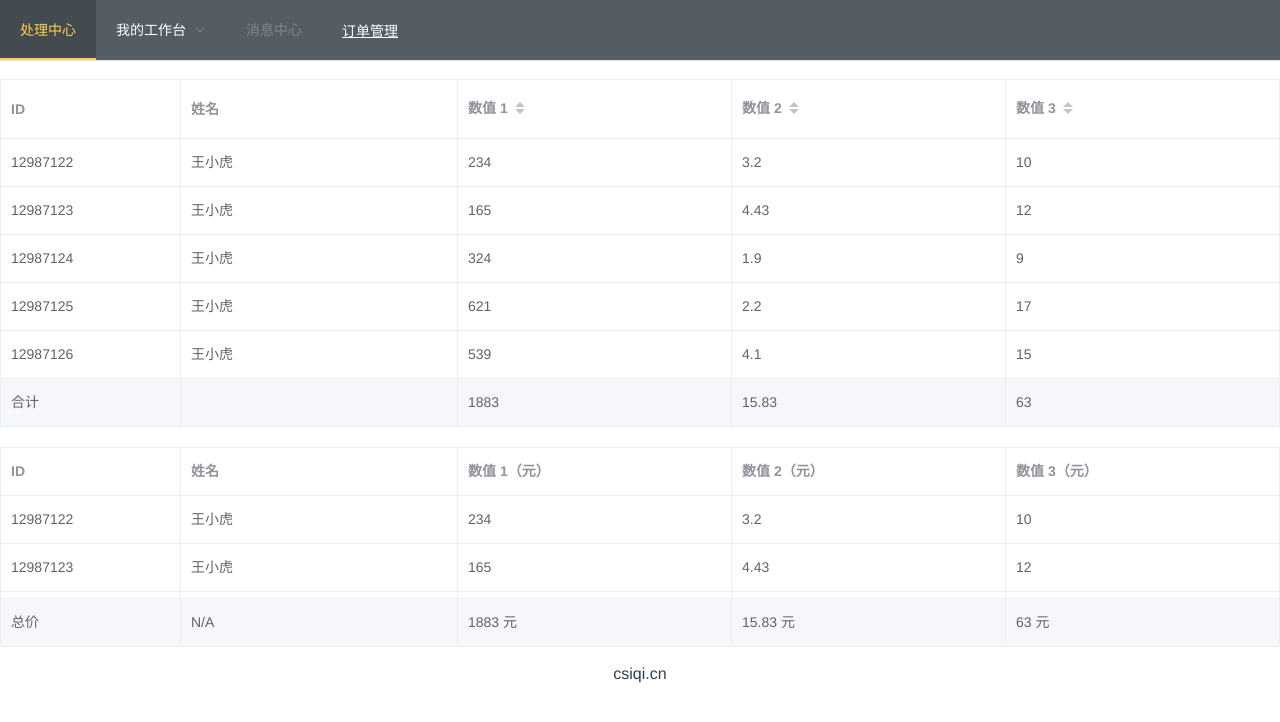
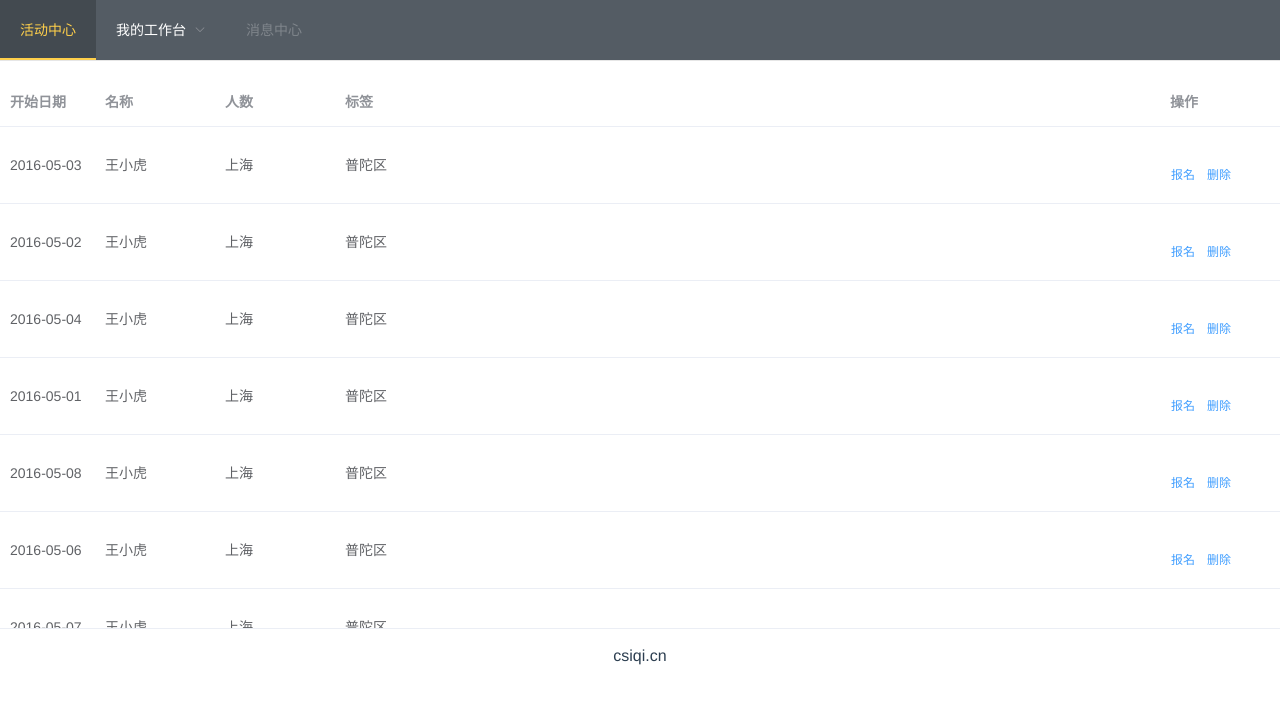
Before and after one commit to leo07051004/csiqi_web_vue, a Vue app in the folder javalsj-vue/: page /#/index in a window 1280 px wide. Shown: the top 722 px of the page. Built offline with nearby package versions, Linux system fonts and the light colour scheme.

Commit message:
增加活动列表页，活动编辑页

```diff
--- a/javalsj-vue/config/index.js
+++ b/javalsj-vue/config/index.js
@@ -12,7 +12,7 @@ module.exports = {
     assetsPublicPath: '/',
     proxyTable: {
       '/api': {
-        target: 'https://localhost:8081',
+        target: 'https://127.0.0.1:8081',
         changeOrigin: true,
         pathRewrite: {
           '^/api': ''
@@ -21,7 +21,7 @@ module.exports = {
     },
 
     // Various Dev Server settings
-    host: 'localhost', // can be overwritten by process.env.HOST
+    host: '127.0.0.1', // can be overwritten by process.env.HOST
     port: 8080, // can be overwritten by process.env.PORT, if port is in use, a free one will be determined
     autoOpenBrowser: false,
     errorOverlay: true,
--- a/javalsj-vue/package.json
+++ b/javalsj-vue/package.json
@@ -10,6 +10,7 @@
     "build": "node build/build.js"
   },
   "dependencies": {
+    "axios": "^0.19.0",
     "element-ui": "^2.10.1",
     "vue": "^2.5.2",
     "vue-router": "^3.0.1"
--- a/javalsj-vue/src/components/common/BlogHeader.vue
+++ b/javalsj-vue/src/components/common/BlogHeader.vue
@@ -26,7 +26,7 @@
       background-color="#545c64"
       text-color="#fff"
       active-text-color="#ffd04b">
-      <el-menu-item index="1">处理中心</el-menu-item>
+      <el-menu-item index="1">活动中心</el-menu-item>
       <el-submenu index="2">
         <template slot="title">我的工作台</template>
         <el-menu-item index="2-1">选项1</el-menu-item>
@@ -40,7 +40,7 @@
         </el-submenu>
       </el-submenu>
       <el-menu-item index="3" disabled>消息中心</el-menu-item>
-      <el-menu-item index="4"><a href="#" target="_blank">订单管理</a></el-menu-item>
+      <!--<el-menu-item index="4"><a href="#" target="_blank">订单管理</a></el-menu-item>-->
     </el-menu>
   </div>
 </template>
--- /dev/null
+++ b/javalsj-vue/src/components/home/AcAdd.vue
@@ -0,0 +1,111 @@
+<template>
+  <div>
+    <blog-header></blog-header>
+    <br/>
+    <div>
+      <el-form ref="form" :model="form" label-width="80px">
+        <el-form-item label="活动名称">
+          <el-input v-model="form.f_ac_name"></el-input>
+        </el-form-item>
+        <el-form-item label="活动人数">
+          <el-input v-model="form.f_ac_usernum"></el-input>
+        </el-form-item>
+        <!--<el-form-item label="活动区域">
+          <el-select v-model="form.region" placeholder="请选择活动区域">
+            <el-option label="区域一" value="shanghai"></el-option>
+            <el-option label="区域二" value="beijing"></el-option>
+          </el-select>
+        </el-form-item>-->
+        <el-form-item label="开始时间">
+          <el-col :span="11">
+            <el-date-picker type="date" placeholder="选择日期" v-model="form.date1" style="width: 100%;"></el-date-picker>
+          </el-col>
+          <el-col class="line" :span="2">-</el-col>
+          <el-col :span="11">
+            <el-time-picker placeholder="选择时间" v-model="form.date2" style="width: 100%;"></el-time-picker>
+          </el-col>
+        </el-form-item>
+        <el-form-item label="结束时间">
+          <el-col :span="11">
+            <el-date-picker type="date" placeholder="选择日期" v-model="form.date1" style="width: 100%;"></el-date-picker>
+          </el-col>
+          <el-col class="line" :span="2">-</el-col>
+          <el-col :span="11">
+            <el-time-picker placeholder="选择时间" v-model="form.date2" style="width: 100%;"></el-time-picker>
+          </el-col>
+        </el-form-item>
+        <el-form-item label="报名截止">
+        <el-col :span="11">
+          <el-date-picker type="date" placeholder="选择日期" v-model="form.date1" style="width: 100%;"></el-date-picker>
+        </el-col>
+        <el-col class="line" :span="2">-</el-col>
+        <el-col :span="11">
+          <el-time-picker placeholder="选择时间" v-model="form.date2" style="width: 100%;"></el-time-picker>
+        </el-col>
+      </el-form-item>
+
+       <!-- <el-form-item label="即时配送">
+          <el-switch v-model="form.delivery"></el-switch>
+        </el-form-item>
+        <el-form-item label="活动性质">
+          <el-checkbox-group v-model="form.type">
+            <el-checkbox label="美食/餐厅线上活动" name="type"></el-checkbox>
+            <el-checkbox label="地推活动" name="type"></el-checkbox>
+            <el-checkbox label="线下主题活动" name="type"></el-checkbox>
+            <el-checkbox label="单纯品牌曝光" name="type"></el-checkbox>
+          </el-checkbox-group>
+        </el-form-item>
+        <el-form-item label="特殊资源">
+          <el-radio-group v-model="form.resource">
+            <el-radio label="线上品牌商赞助"></el-radio>
+            <el-radio label="线下场地免费"></el-radio>
+          </el-radio-group>
+        </el-form-item>-->
+        <el-form-item label="活动描述">
+          <el-input type="textarea" v-model="form.f_ac_desc"></el-input>
+        </el-form-item>
+        <el-form-item>
+          <el-button type="primary" @click="onSubmit">立即创建</el-button>
+          <el-button @click="onBack">取消</el-button>
+        </el-form-item>
+      </el-form>
+    </div>
+    <br/>
+    <blog-footer></blog-footer>
+  </div>
+</template>
+
+<script>
+  import blogHeader from '@/components/common/BlogHeader.vue'
+  import blogFooter from '@/components/common/BlogFooter.vue'
+
+  /* export default {
+   name: 'BlogIndex',
+   // blogHeader/blogFooter组件给申明到components里面然后在template里面使用
+   components: { blogHeader, blogFooter }
+   }*/
+  export default {
+    name: 'AcAdd',
+    // blogHeader/blogFooter组件给申明到components里面然后在template里面使用
+    components: { blogHeader, blogFooter },
+    data() {
+      return {
+        form: {
+          f_ac_name: '123',
+          f_ac_usernum: '3',
+          date1: '',
+          date2: '',
+          f_ac_desc: '123'
+        }
+      }
+    },
+    methods: {
+      onSubmit() {
+        console.log('submit!');
+      },
+      onBack() {
+        this.$router.replace({path: '/index'});
+      }
+    }
+  }
+</script>
--- a/javalsj-vue/src/components/home/BlogIndex.vue
+++ b/javalsj-vue/src/components/home/BlogIndex.vue
@@ -5,62 +5,47 @@
     <div>
       <el-table
         :data="tableData"
-        border
-        show-summary
-        style="width: 100%">
+        style="width: 100%"
+        max-height="550">
         <el-table-column
-          prop="id"
-          label="ID"
-          width="180">
+          fixed
+          prop="f_ac_begintime"
+          label="开始日期"
+          width="95">
         </el-table-column>
         <el-table-column
-          prop="name"
-          label="姓名">
+          prop="f_ac_name"
+          label="名称"
+          width="120">
         </el-table-column>
         <el-table-column
-          prop="amount1"
-          sortable
-          label="数值 1">
+          prop="f_ac_usernum"
+          label="人数"
+          width="120">
         </el-table-column>
         <el-table-column
-          prop="amount2"
-          sortable
-          label="数值 2">
+          prop="f_ac_keys"
+          label="标签"
+          width="770">
         </el-table-column>
         <el-table-column
-          prop="amount3"
-          sortable
-          label="数值 3">
-        </el-table-column>
-      </el-table>
-
-      <el-table
-        :data="tableData"
-        border
-        height="200"
-        :summary-method="getSummaries"
-        show-summary
-        style="width: 100%; margin-top: 20px">
-        <el-table-column
-          prop="id"
-          label="ID"
-          width="180">
-        </el-table-column>
-        <el-table-column
-          prop="name"
-          label="姓名">
-        </el-table-column>
-        <el-table-column
-          prop="amount1"
-          label="数值 1（元）">
-        </el-table-column>
-        <el-table-column
-          prop="amount2"
-          label="数值 2（元）">
-        </el-table-column>
-        <el-table-column
-          prop="amount3"
-          label="数值 3（元）">
+          fixed="right"
+          label="操作"
+          width="120">
+          <template slot-scope="scope">
+            <el-button
+              @click.native.prevent="aplayAc(scope.$index, tableData)"
+              type="text"
+              size="small">
+              报名
+            </el-button>
+            <el-button
+              @click.native.prevent="deleteRow(scope.$index, tableData)"
+              type="text"
+              size="small">
+              删除
+            </el-button>
+          </template>
         </el-table-column>
       </el-table>
     </div>
@@ -82,68 +67,109 @@
     name: 'BlogIndex',
     // blogHeader/blogFooter组件给申明到components里面然后在template里面使用
     components: { blogHeader, blogFooter },
+    methods: {
+      deleteRow(index, rows) {
+        rows.splice(index, 1);
+      },
+      aplayAc(index, rows) {
+        console.log(rows[index].f_ac_id);
+        this.$router.replace({path: '/acAdd'})
+      },
+    },
     data() {
       return {
         tableData: [{
-          id: '12987122',
-          name: '王小虎',
-          amount1: '234',
-          amount2: '3.2',
-          amount3: 10
+          f_ac_id:'1',
+          f_ac_begintime: '2016-05-03',
+          f_ac_name: '王小虎',
+          f_ac_usernum: '上海',
+          f_ac_keys: '普陀区',
         }, {
-          id: '12987123',
-          name: '王小虎',
-          amount1: '165',
-          amount2: '4.43',
-          amount3: 12
+          f_ac_id:'2',
+          f_ac_begintime: '2016-05-02',
+          f_ac_name: '王小虎',
+          f_ac_usernum: '上海',
+          f_ac_keys: '普陀区',
         }, {
-          id: '12987124',
-          name: '王小虎',
-          amount1: '324',
-          amount2: '1.9',
-          amount3: 9
+          f_ac_id:'3',
+          f_ac_begintime: '2016-05-04',
+          f_ac_name: '王小虎',
+          f_ac_usernum: '上海',
+          f_ac_keys: '普陀区',
         }, {
-          id: '12987125',
-          name: '王小虎',
-          amount1: '621',
-          amount2: '2.2',
-          amount3: 17
+          f_ac_id:'4',
+          f_ac_begintime: '2016-05-01',
+          f_ac_name: '王小虎',
+          f_ac_usernum: '上海',
+          f_ac_keys: '普陀区',
         }, {
-          id: '12987126',
-          name: '王小虎',
-          amount1: '539',
-          amount2: '4.1',
-          amount3: 15
+          f_ac_id:'5',
+          f_ac_begintime: '2016-05-08',
+          f_ac_name: '王小虎',
+          f_ac_usernum: '上海',
+          f_ac_keys: '普陀区',
+        }, {
+          f_ac_id:'6',
+          f_ac_begintime: '2016-05-06',
+          f_ac_name: '王小虎',
+          f_ac_usernum: '上海',
+          f_ac_keys: '普陀区',
+        }, {
+          f_ac_id:'7',
+          f_ac_begintime: '2016-05-07',
+          f_ac_name: '王小虎',
+          f_ac_usernum: '上海',
+          f_ac_keys: '普陀区',
+        }, {
+          f_ac_id:'8',
+          f_ac_begintime: '2016-05-06',
+          f_ac_name: '王小虎',
+          f_ac_usernum: '上海',
+          f_ac_keys: '普陀区',
+        }, {
+          f_ac_id:'9',
+          f_ac_begintime: '2016-05-07',
+          f_ac_name: '王小虎',
+          f_ac_usernum: '上海',
+          f_ac_keys: '普陀区',
+        }, {
+          f_ac_id:'10',
+          f_ac_begintime: '2016-05-06',
+          f_ac_name: '王小虎',
+          f_ac_usernum: '上海',
+          f_ac_keys: '普陀区',
+        }, {
+          f_ac_id:'11',
+          f_ac_begintime: '2016-05-07',
+          f_ac_name: '王小虎',
+          f_ac_usernum: '上海',
+          f_ac_keys: '普陀区',
+        }, {
+          f_ac_id:'12',
+          f_ac_begintime: '2016-05-06',
+          f_ac_name: '王小虎',
+          f_ac_usernum: '上海',
+          f_ac_keys: '普陀区',
+        }, {
+          f_ac_id:'13',
+          f_ac_begintime: '2016-05-07',
+          f_ac_name: '王小虎',
+          f_ac_usernum: '上海',
+          f_ac_keys: '普陀区',
+        }, {
+          f_ac_id:'14',
+          f_ac_begintime: '2016-05-06',
+          f_ac_name: '王小虎',
+          f_ac_usernum: '上海',
+          f_ac_keys: '普陀区',
+        }, {
+          f_ac_id:'15',
+          f_ac_begintime: '2016-05-07',
+          f_ac_name: '王小虎',
+          f_ac_usernum: '上海',
+          f_ac_keys: '普陀区',
         }]
-      };
-    },
-    methods: {
-      getSummaries(param) {
-        const { columns, data } = param;
-        const sums = [];
-        columns.forEach((column, index) => {
-          if (index === 0) {
-            sums[index] = '总价';
-            return;
-          }
-          const values = data.map(item => Number(item[column.property]));
-          if (!values.every(value => isNaN(value))) {
-            sums[index] = values.reduce((prev, curr) => {
-              const value = Number(curr);
-              if (!isNaN(value)) {
-                return prev + curr;
-              } else {
-                return prev;
-              }
-            }, 0);
-            sums[index] += ' 元';
-          } else {
-            sums[index] = 'N/A';
-          }
-        });
-
-        return sums;
       }
     }
-  };
+  }
 </script>
--- a/javalsj-vue/src/main.js
+++ b/javalsj-vue/src/main.js
@@ -13,7 +13,7 @@ Vue.use(ElementUI)
 
 // 引用axios，并设置基础URL为后端服务api地址
 var axios = require('axios')
-axios.defaults.baseURL = 'http://localhost:8081/csiqi/api'
+axios.defaults.baseURL = 'http://127.0.0.1:8081/csiqi/api'
 // 将API方法绑定到全局
 Vue.prototype.$axios = axios
 Vue.config.productionTip = false
--- a/javalsj-vue/src/router/index.js
+++ b/javalsj-vue/src/router/index.js
@@ -2,6 +2,7 @@ import Vue from 'vue'
 import Router from 'vue-router'
 import BlogLogin from '@/components/manage/BlogLogin.vue'
 import BlogIndex from '@/components/home/BlogIndex.vue'
+import AcAdd from '@/components/home/AcAdd.vue'
 
 Vue.use(Router)
 
@@ -24,6 +25,11 @@ export default new Router({
       path: '/login',
       name: 'BlogLogin',
       component: BlogLogin
+    },
+    {
+      path: '/acAdd',
+      name: 'AcAdd',
+      component: AcAdd
     }
   ]
 })
```
Also changed, not shown: 3 other files (tests, documents, lock files or other folders).
